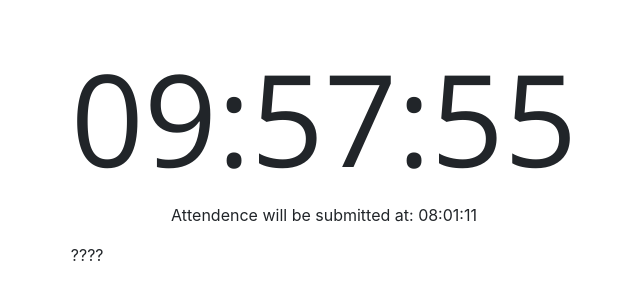
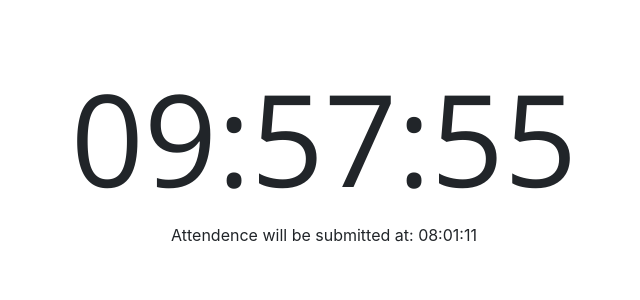
Before and after one commit to pyjshtml/SchooltoolWebsite, a browser extension: page index.html in a window 1280 px wide. Shown: the part 238-538 px from the top of the page, without its empty margins (316-956 px from the left). Drawn offline with nearby package versions, Linux system fonts and the light colour scheme.

Commit message:
reformatting index.html

```diff
--- a/index.html
+++ b/index.html
@@ -92,7 +92,6 @@
       <div class="">
         <h1><span id='stopwatch' title="countdown to attendence submission"></span></h1>
         <p id='sub'>Attendence will be submitted at: <span id='time'>--:--:--</span></p>
-        <p>????</p>
       </div>
     </div>
   </body>
```
